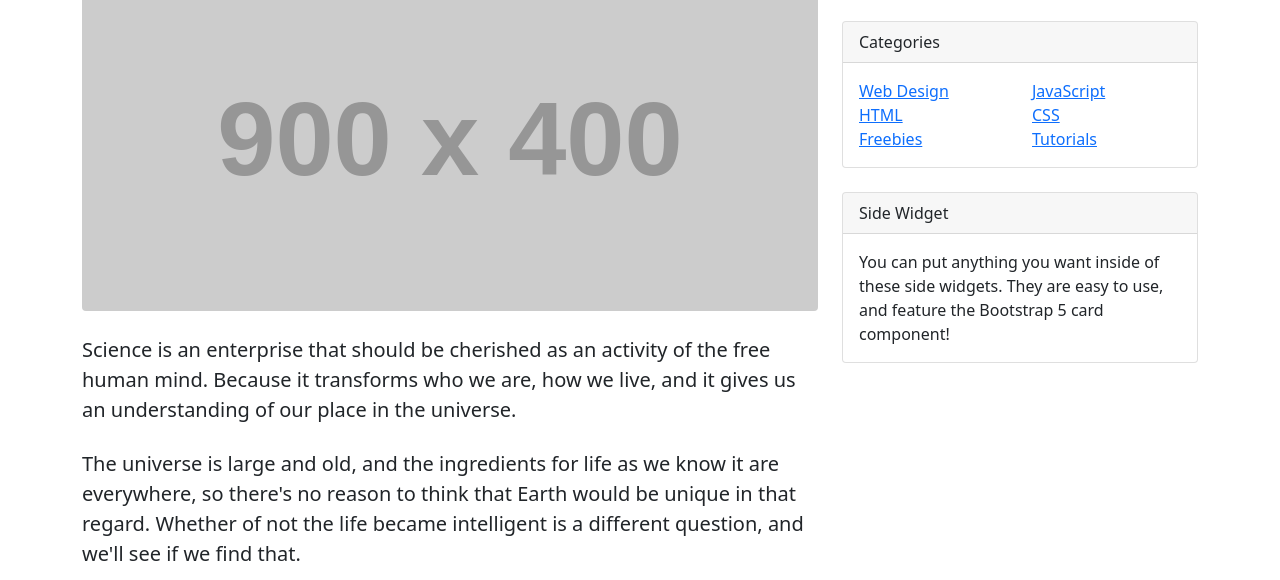
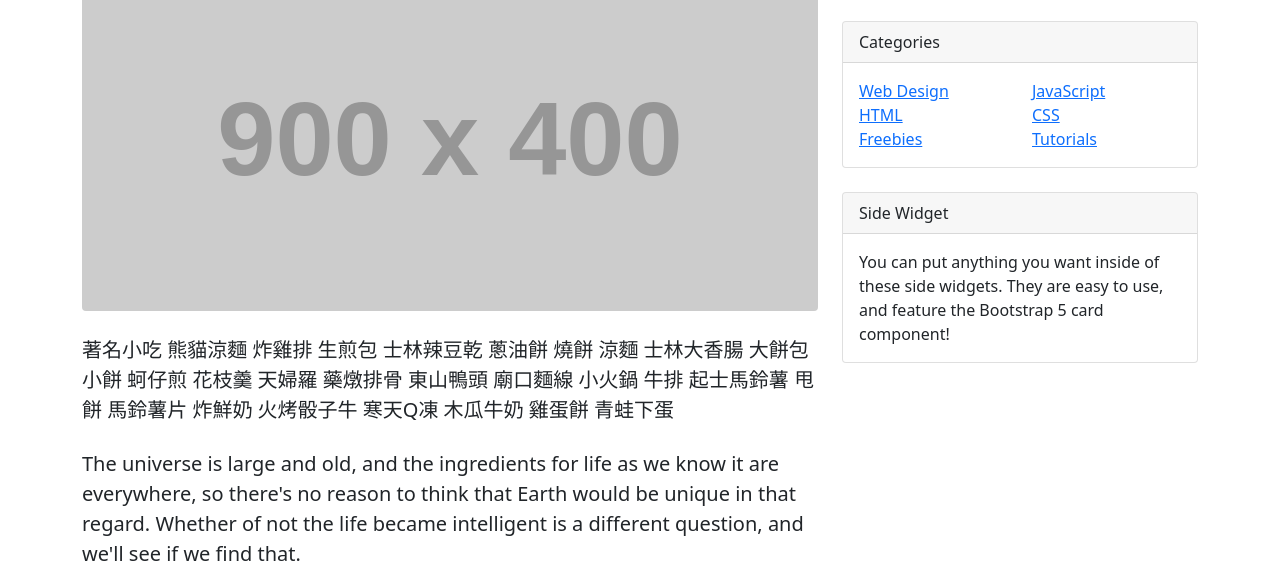
Before and after one commit to kuopoting/k30, a plain HTML site: page index.html in a window 1280 px wide. Shown: the part 220-800 px from the top of the page. Drawn offline with nearby package versions, Linux system fonts and the light colour scheme; placeholder pictures from the web are drawn by us.

Commit message:
Update index.html

```diff
--- a/index.html
+++ b/index.html
@@ -47,7 +47,33 @@
                         <figure class="mb-4"><img class="img-fluid rounded" src="https://dummyimage.com/900x400/ced4da/6c757d.jpg" alt="..." /></figure>
                         <!-- Post content-->
                         <section class="mb-5">
-                            <p class="fs-5 mb-4">Science is an enterprise that should be cherished as an activity of the free human mind. Because it transforms who we are, how we live, and it gives us an understanding of our place in the universe.</p>
+                            <p class="fs-5 mb-4">著名小吃
+熊貓涼麵
+炸雞排
+生煎包
+士林辣豆乾
+蔥油餅
+燒餅
+涼麵
+士林大香腸
+大餅包小餅
+蚵仔煎
+花枝羹
+天婦羅
+藥燉排骨
+東山鴨頭
+廟口麵線
+小火鍋
+牛排
+起士馬鈴薯
+甩餅
+馬鈴薯片
+炸鮮奶
+火烤骰子牛
+寒天Q凍
+木瓜牛奶
+雞蛋餅
+青蛙下蛋</p>
                             <p class="fs-5 mb-4">The universe is large and old, and the ingredients for life as we know it are everywhere, so there's no reason to think that Earth would be unique in that regard. Whether of not the life became intelligent is a different question, and we'll see if we find that.</p>
                             <p class="fs-5 mb-4">If you get asteroids about a kilometer in size, those are large enough and carry enough energy into our system to disrupt transportation, communication, the food chains, and that can be a really bad day on Earth.</p>
                             <h2 class="fw-bolder mb-4 mt-5">I have odd cosmic thoughts every day</h2>
```
